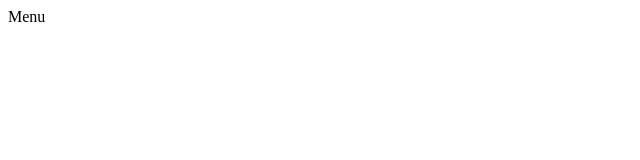
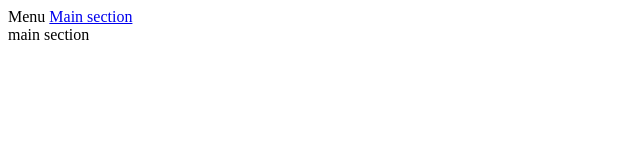
Before and after one commit to AntonioGalvan/proyecto-umad-1, a plain HTML site: page index.html in a window 1280 px wide. Shown: the whole page, without its empty margins (0-640 px from the left). Drawn offline with Linux system fonts and the light colour scheme.

Commit message:
Feat: main section

```diff
--- a/index.html
+++ b/index.html
@@ -9,9 +9,15 @@
 
 <body>
     <header>
-        Menu
+        <nav>
+            Menu
+            <a href="#main-section">Main section</a>
+        </nav>
     </header>
 
+    <section>
+        main section
+    </section>
     <script src="./scripts/script.js"></script>
 </body>
 
```
